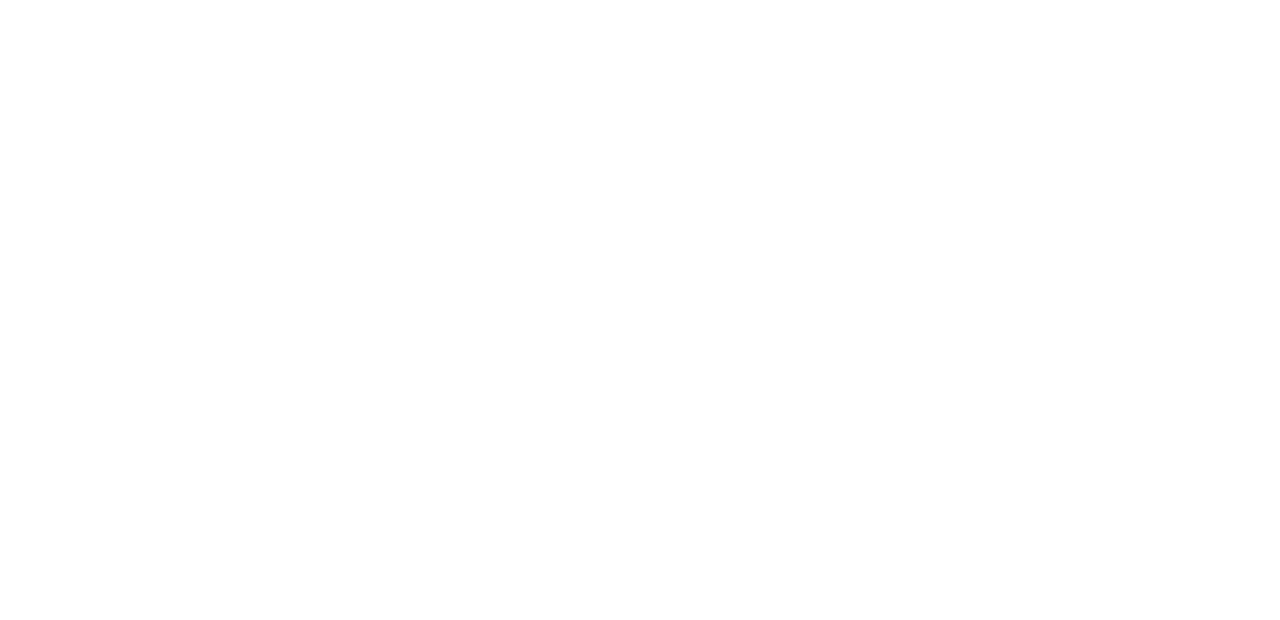
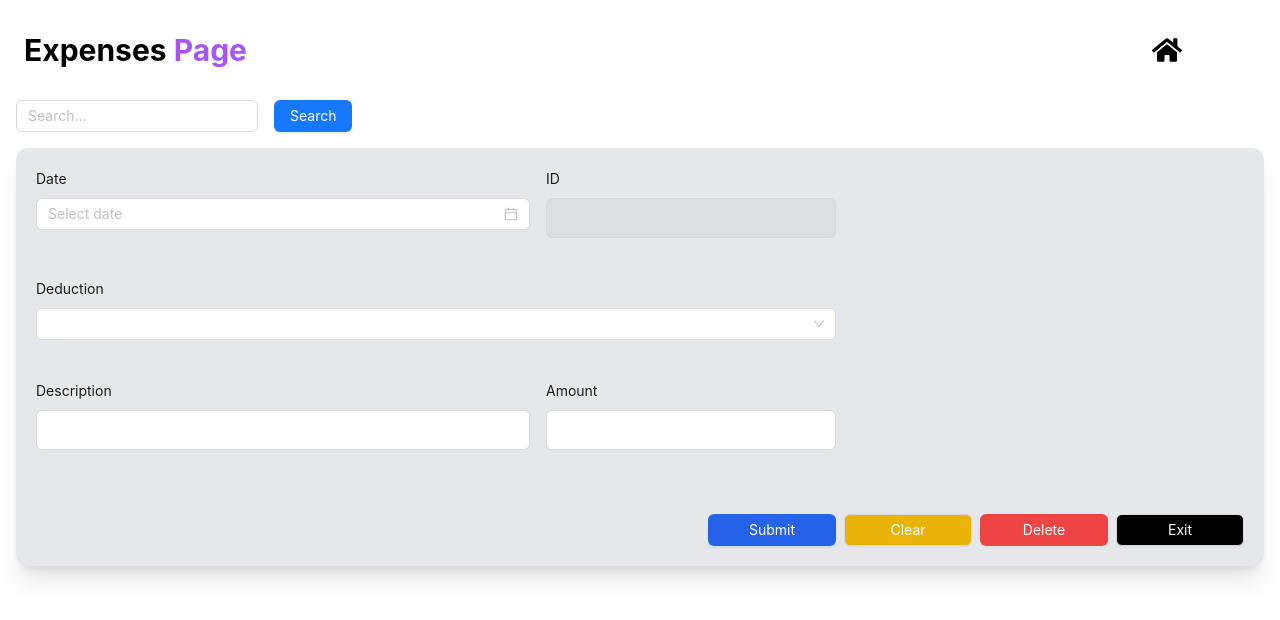
Before and after one commit to Oshanimadhushika/Spects_shop_POS, a React (Create React App) app in the folder spects_pos/: page /expenses in a window 1280 px wide. Before the commit this address had no page. Shown: the top 620 px of the page. Built offline with nearby package versions, Linux system fonts and the light colour scheme.

Commit message:
added expenses

```diff
--- a/spects_pos/package.json
+++ b/spects_pos/package.json
@@ -8,6 +8,7 @@
     "@testing-library/user-event": "^13.5.0",
     "antd": "^5.20.0",
     "axios": "^1.7.3",
+    "dayjs": "^1.11.13",
     "moment": "^2.30.1",
     "react": "^18.3.1",
     "react-dom": "^18.3.1",
--- a/spects_pos/src/App.jsx
+++ b/spects_pos/src/App.jsx
@@ -15,6 +15,8 @@
 import Return from './pages/Return';
 import Visitors from './pages/Visitors';
 import JobStatus from './pages/JobStatus';
+import StockAdjust from './pages/StockAdjust';
+import Expenses from './pages/Expenses';
 
 function App() {
   return (
@@ -36,6 +38,10 @@
       <Route path="/return" element={<Return />} />
       <Route path="/visitors" element={<Visitors />} />
       <Route path="/job-status" element={<JobStatus />} />
+      <Route path="/stock-adjust" element={<StockAdjust />} />
+      <Route path="/expenses" element={<Expenses />} />
+
+
 
 
 
--- a/spects_pos/src/pages/Expenses.jsx
+++ b/spects_pos/src/pages/Expenses.jsx
@@ -0,0 +1,152 @@
+import React, { useState, useEffect } from 'react';
+import { Form, Input, DatePicker, Select, Button, Space } from 'antd';
+import { Link } from 'react-router-dom';
+import { FaHome } from 'react-icons/fa';
+import moment from 'moment';
+
+const { Option } = Select;
+
+const Expenses = () => {
+  const [form] = Form.useForm();
+  const [idExpense, setIdExpense] = useState('');
+
+  // Mock function to simulate getting the last ID from an API
+  const fetchLastId = async () => {
+    // Simulate fetching last ID from backend
+    const lastDedId = 100; // Example last ID
+    setIdExpense(lastDedId + 1);
+  };
+
+  useEffect(() => {
+    fetchLastId();
+  }, []);
+
+  const handleSave = () => {
+    form
+      .validateFields()
+      .then(values => {
+        const expenseData = {
+          ...values,
+          idExpense,
+        };
+        console.log('Saving expense data:', expenseData);
+        // Call your API here
+      })
+      .catch(info => {
+        console.log('Validate Failed:', info);
+      });
+  };
+
+  const clearForm = () => {
+    form.resetFields();
+    fetchLastId(); // Reset ID
+  };
+
+  const handleSearch = (values) => {
+    // Implement your search logic here
+    console.log('Searching with:', values);
+  };
+
+  return (
+    <div className="bg-white p-4 w-full max-h-full">
+      <div className="grid grid-cols-12 gap-4 mb-4">
+        {/* Header Title */}
+        <div className="col-span-10 flex items-center">
+          <h1 className="text-3xl font-bold p-2 my-2">
+            Expenses <span className="text-purple-500">Page</span>
+          </h1>
+        </div>
+
+        {/* Icon */}
+        <div className="col-span-2 flex items-center justify-center text-center p-2">
+          <Link to="/dashboard">
+            <FaHome className="text-3xl cursor-pointer" />
+          </Link>
+        </div>
+      </div>
+
+      <Form layout="inline" onFinish={handleSearch} className="mb-4">
+        <Form.Item name="keyword">
+          <Input placeholder="Search..." />
+        </Form.Item>
+        <Form.Item>
+          <Button type="primary" htmlType="submit">
+            Search
+          </Button>
+        </Form.Item>
+      </Form>
+
+      <div className="p-5 bg-gray-200 justify-center rounded-xl shadow-xl">
+        <Form form={form} layout="vertical" className="grid grid-cols-12 gap-4">
+          {/* 1st row */}
+          <Form.Item name="date" label="Date" className="col-span-5">
+            <DatePicker
+              className="w-full"
+              format="YYYY-MM-DD"
+              onChange={(date) => form.setFieldsValue({ date: date ? date.format('YYYY-MM-DD') : null })}
+              value={form.getFieldValue('date') ? moment(form.getFieldValue('date')) : null}
+            />
+          </Form.Item>
+
+          <Form.Item name="idExpense" label="ID" className="col-span-3">
+            <Input
+              className="h-10"
+              value={idExpense}
+              disabled
+            />
+          </Form.Item>
+
+          {/* 2nd row */}
+          <Form.Item name="deduction" label="Deduction" className="col-span-8">
+            <Select
+              className="w-full"
+              onChange={(value) => form.setFieldsValue({ deduction: value })}
+              value={form.getFieldValue('deduction')}
+            >
+              <Option value="Tea">Tea</Option>
+              <Option value="Food">Food</Option>
+              <Option value="Other">Other</Option>
+            </Select>
+          </Form.Item>
+
+          {/* 3rd row */}
+          <Form.Item name="description" label="Description" className="col-span-5">
+            <Input
+              className="h-10"
+              onChange={(e) => form.setFieldsValue({ description: e.target.value })}
+              value={form.getFieldValue('description')}
+            />
+          </Form.Item>
+
+          <Form.Item name="amount" label="Amount" className="col-span-3">
+            <Input
+              className="h-10"
+              onChange={(e) => form.setFieldsValue({ amount: e.target.value })}
+              value={form.getFieldValue('amount')}
+            />
+          </Form.Item>
+
+          {/* Buttons */}
+          <div className="col-span-12 mt-6 flex justify-end gap-3">
+            <Space>
+              <Button type="primary" className="bg-blue-600 text-white w-32" onClick={handleSave}>
+                Submit
+              </Button>
+              <Button type="default" className="bg-yellow-500 text-white w-32" onClick={clearForm}>
+                Clear
+              </Button>
+              <Button type="danger" className="bg-red-500 text-white w-32">
+                Delete
+              </Button>
+              <Button type="default" className="bg-black text-white w-32" onClick={() => window.location.href = 'index.php'}>
+                Exit
+              </Button>
+            </Space>
+          </div>
+        </Form>
+      </div>
+    </div>
+  );
+};
+
+export default Expenses;
```
Also changed, not shown: spects_pos/src/pages/StockAdjust.jsx (+86 -34 lines), 1 other file (tests, documents, lock files or other folders).
